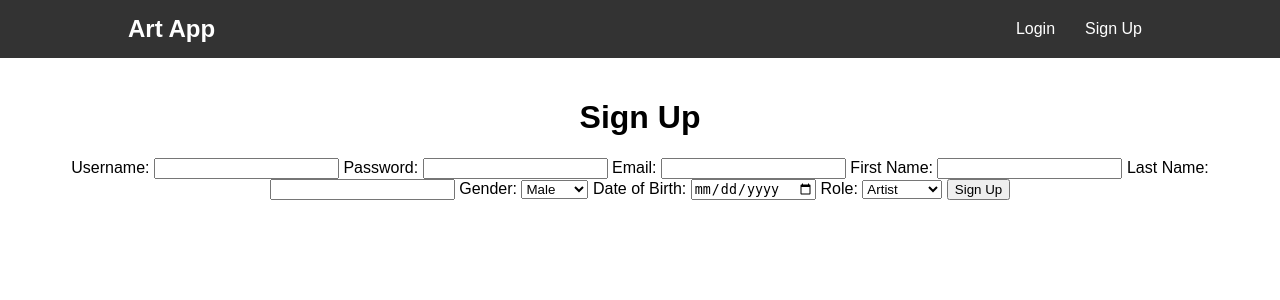
After one commit to NikiPOU/Freshers-Pass, a Flask app: template templates/signup.html in a window 1280 px wide. The commit adds this page. Shown: the top 300 px of the page. Run offline with Flask 3, Linux system fonts and the light colour scheme; the template is opened without the code that fills it, so the values that code supplies are empty.

Commit message:
First commit. Code is a mess right now. Have not worked on it for over a month.

```diff
--- a/app.py
+++ b/app.py
@@ -1,8 +1,8 @@
-from flask import Flask
-from flask import redirect, render_template, request, url_for
+import os
+from flask import Flask, flash, redirect, render_template, request, session, url_for
 from flask_sqlalchemy import SQLAlchemy
-
-from sqlalchemy.sql import text
+from sqlalchemy import text
+from sqlalchemy import create_engine
 
 from os import getenv
 
@@ -15,68 +15,144 @@ app.secret_key = getenv("SECRET_KEY")
 
 app.config["SQLALCHEMY_DATABASE_URI"] = getenv("DATABASE_URL")
 
-'''
-Tästä lähtien oletamme, että ympäristömuuttuja DATABASE_URL kertoo tietokannan osoitteen. Tämä tieto voi olla ympäristöstä riippuen tiedostossa .env tai määritetty muulla tavalla.
-'''
 db = SQLAlchemy(app)
 
-@app.route('/create_user', methods=['POST'])
-def create_user():
-    username = request.form['username']
-    password = request.form['password']
-    email = request.form['email']
-    role = request.form['role']
-
-    new_user = User(username=username, password=password, email=email, role=role)
-    db.session.add(new_user)
-    db.session.commit()
-
-    return 'User created successfully!'
+engine = create_engine(app.config['SQLALCHEMY_DATABASE_URI'])
 
 
-@app.route("/login",methods=["POST"])
-def login():
-    username = request.form["username"]
-    password = request.form["password"]
-    # TODO: check username and password
-    session["username"] = username
+def execute_raw_sql_file(filepath):
+    with open(filepath, 'r') as file:
+        sql_commands = file.read()
+
+    with engine.connect() as connection:
+        for command in sql_commands.split(';'):
+            command = command.strip()
+            if command:
+                connection.execute(text(command))
+                connection.execute(text("COMMIT"))
+
+databasee = 'database.sql'
+
+if not os.path.exists('initialized.txt'):
+    execute_raw_sql_file(databasee)
+
+    with open('initialized.txt', 'w') as file:
+        file.write('Initialized')
 
 
-    hash_value = generate_password_hash(password)
+def execute_query(query, params=None):
+    with engine.connect() as connection:
+        result = connection.execute(text(query), params or {})
+        return result
 
-    sql = "INSERT INTO users (username, password) VALUES (:username, :password)"
-    db.session.execute(sql, {"username":username, "password":hash_value})
-    db.session.commit()
+def execute_modify(query, params=None):
+    with engine.connect() as connection:
+        result = connection.execute(text(query), params or {})
+        connection.execute(text("COMMIT"))
+        return result
 
-    return redirect("/")
+if __name__ == "__main__":
+    app.run(debug=True)
 
-@app.route("/signup")
+
+
+@app.route('/')
+def index():
+    print("Session username:", session.get('username'))
+    print("Session role:", session.get('role'))
+    return render_template('index.html')
+
+
+
+
+@app.route('/signup', methods=['GET', 'POST'])
 def signup():
-    return "Sign Up page"
+    if request.method == 'POST':
+        username = request.form['username']
+        password = request.form['password']
+        email = request.form['email']
+        first_name = request.form['first_name']
+        last_name = request.form['last_name']
+        gender = request.form['gender']
+        date_of_birth = request.form['date_of_birth']
+        role = request.form['role']
+
+        hashed_password = generate_password_hash(password)
+
+        query = """
+        INSERT INTO user_profile (username, password, email, first_name, last_name, gender, date_of_birth, role)
+        VALUES (:username, :password, :email, :first_name, :last_name, :gender, :date_of_birth, :role)
+        """
+
+        params = {
+            'username': username,
+            'password': hashed_password,
+            'email': email,
+            'first_name': first_name,
+            'last_name': last_name,
+            'gender': gender,
+            'date_of_birth': date_of_birth,
+            'role': role
+        }
+
+        try:
+            execute_modify(query, params)
+            # Set session variables after successful signup
+            session['username'] = username
+            session['role'] = role
+            flash('User created successfully!', 'success')
+            return redirect(url_for('index'))
+
+        except Exception as e:
+            flash(f'Error: {str(e)}', 'error')
+            return redirect(request.url)
+    else:
+        return render_template('signup.html')
+
+
+@app.route("/login", methods=["GET", "POST"])
+def login():
+    if request.method == 'POST':
+        username = request.form["username"]
+        password = request.form["password"]
+
+        query = "SELECT password, role FROM user_profile WHERE username = :username"
+        result = execute_query(query, {"username": username}).fetchone()
+
+        if result is not None and check_password_hash(result[0], password):
+            session["username"] = username
+            session["role"] = result[1]
+            return redirect(url_for('index'))
+        else:
+            flash("Invalid username or password.", "error")
+            return redirect(url_for('login'))  # Redirect to login page on failed login
+    else:
+        return render_template('login.html')
 
 
 @app.route("/logout")
 def logout():
-    del session["username"]
-    return redirect("/")
+    session.pop("username", None)
+    session.pop("role", None)
+    return redirect(url_for('index'))
 
 
-@app.route("/")
-def index():
-    return render_template("index.html")
+@app.route("/profile")
+def profile():
 
+    username = session['username']
+    query = "SELECT username, first_name, last_name, role FROM user_profile WHERE username = :username"
+    user_data = execute_query(query, {'username': username}).fetchone()
 
-@app.route("/new")
-def new():
-    return render_template("new.html")
+    return render_template('profile.html', user=user_data)
 
-@app.route("/send", methods=["POST"])
-def send():
-    content = request.form["content"]
-    sql = text("INSERT INTO messages (content) VALUES (:content)")
-    db.session.execute(sql, {"content":content})
-    db.session.commit()
-    return redirect("/")
+@app.route('/feed')
+def feed():
+    return render_template('feed.html')
+
+@app.route("/post")
+def post():
+    return render_template("post.html")
 
 @app.route("/find_creator")
 def find_creator():
@@ -84,4 +160,36 @@ def find_creator():
 
 @app.route("/map")
 def map():
-    return "Map page"
+    return render_template('index.html')
+
+@app.route('/search')
+def search():
+    query = request.args.get('query')
+
+    if query:
+        # Implement logic to search for artists based on the query
+        search_query = f"%{query}%"
+        sql = "SELECT * FROM user_profile WHERE role = 'artist' AND username ILIKE :search_query"
+        artists = execute_query(sql, {'search_query': search_query}).fetchall()
+        return render_template('search_results.html', artists=artists, query=query)
+    else:
+        flash('Please provide a search query.', 'error')
+        return redirect(url_for('index'))
+
+
+# Flask route for displaying artist profile
+@app.route('/artist/<username>')
+def artist_profile(username):
+    # Fetch artist details from the database based on username
+    query_artist = "SELECT * FROM user_profile WHERE username = :username"
+    artist = execute_query(query_artist, {'username': username}).fetchone()
+
+    # Example query to fetch most recent posts of the artist
+    query_posts = "SELECT * FROM posts WHERE artist_id = :artist_id ORDER BY created_at DESC LIMIT 5"
+    posts = execute_query(query_posts, {'artist_id': artist.id}).fetchall()
+
+    # Example query to fetch the number of followers
+    query_followers = "SELECT COUNT(*) FROM followers WHERE artist_id = :artist_id"
+    followers_count = execute_query(query_followers, {'artist_id': artist.id}).fetchone()[0]
+
+    return render_template('artist_profile.html', artist=artist, followers_count=followers_count, posts=posts)
--- /dev/null
+++ b/initialized.txt
@@ -0,0 +1 @@
+Initialized
--- a/templates/form.html
+++ /dev/null
@@ -1,6 +0,0 @@
-<form action="/result" method="POST">
-Anna nimesi:
-<input type="text" name="name">
-<br>
-<input type="submit" value="Lähetä">
-</form>
--- /dev/null
+++ b/templates/search.html
@@ -0,0 +1,4 @@
+<form action="{{ url_for('search') }}" method="GET">
+  <input type="text" name="query" placeholder="Search for artists">
+  <button type="submit">Search</button>
+</form>
--- /dev/null
+++ b/templates/signup.html
@@ -0,0 +1,65 @@
+<!DOCTYPE html>
+<html lang="en">
+
+<head>
+    <meta charset="UTF-8">
+    <meta name="viewport" content="width=device-width, initial-scale=1.0">
+    <title>Sign Up</title>
+    <link rel="stylesheet" href="{{ url_for('static', filename='home.css') }}">
+</head>
+
+<body>
+    <header>
+        <div class="container">
+            <div class="center">
+                <a href="{{ url_for('index') }}" style="text-decoration: none; color: white;">
+                  <h1>Art App</h1>
+              </a>
+            </div>
+            <div class="right">
+                <a href="{{ url_for('login') }}">Login</a>
+                <a href="{{ url_for('signup') }}">Sign Up</a>
+            </div>
+        </div>
+    </header>
+
+    <main>
+        <form action="{{ url_for('signup') }}" method="POST">
+            <h1>Sign Up</h1>
+            <label for="username">Username:</label>
+            <input type="text" id="username" name="username" required>
+
+            <label for="password">Password:</label>
+            <input type="password" id="password" name="password" required>
+
+            <label for="email">Email:</label>
+            <input type="email" id="email" name="email" required>
+
+            <label for="first_name">First Name:</label>
+            <input type="text" id="first_name" name="first_name" required>
+
+            <label for="last_name">Last Name:</label>
+            <input type="text" id="last_name" name="last_name" required>
+
+            <label for="gender">Gender:</label>
+            <select id="gender" name="gender" required>
+                <option value="male">Male</option>
+                <option value="female">Female</option>
+                <option value="other">Other</option>
+            </select>
+
+            <label for="date_of_birth">Date of Birth:</label>
+            <input type="date" id="date_of_birth" name="date_of_birth" required>
+
+            <label for="role">Role:</label>
+            <select id="role" name="role" required>
+                <option value="artist">Artist</option>
+                <option value="spectator">Spectator</option>
+            </select>
+
+            <button type="submit">Sign Up</button>
+        </form>
+    </main>
+</body>
+
+</html>
```
Also changed, not shown: database.sql (renamed from schema.sql, +5 -19 lines), templates/artist_profile.html (added, +60 -0 lines), templates/index.html (+19 -70 lines), templates/login.html (+36 -12 lines), templates/order.html (deleted, +0 -18 lines), templates/profile.html (added, +44 -0 lines), templates/result.html (deleted, +0 -10 lines), templates/search_results.html (added, +54 -0 lines), auth.py (added), static/__init__.py (added), templates/__init__.py (added), templates/feed.html (added), templates/post.html (renamed from templates/new.html), views.py (added).
